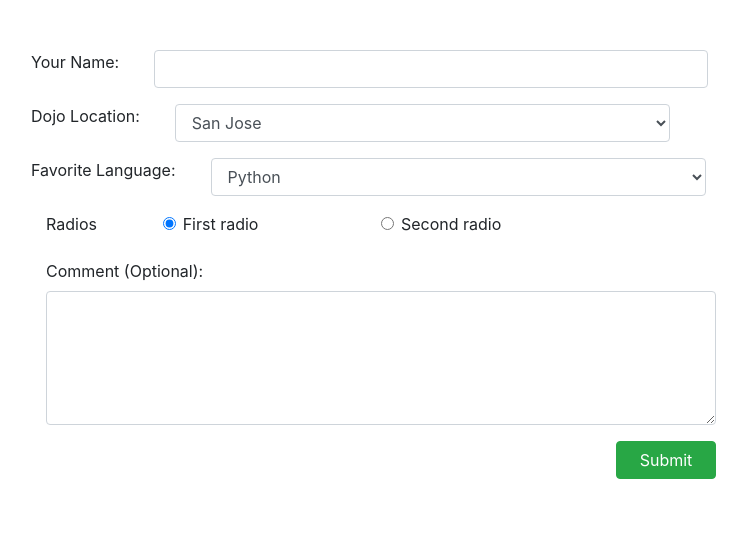
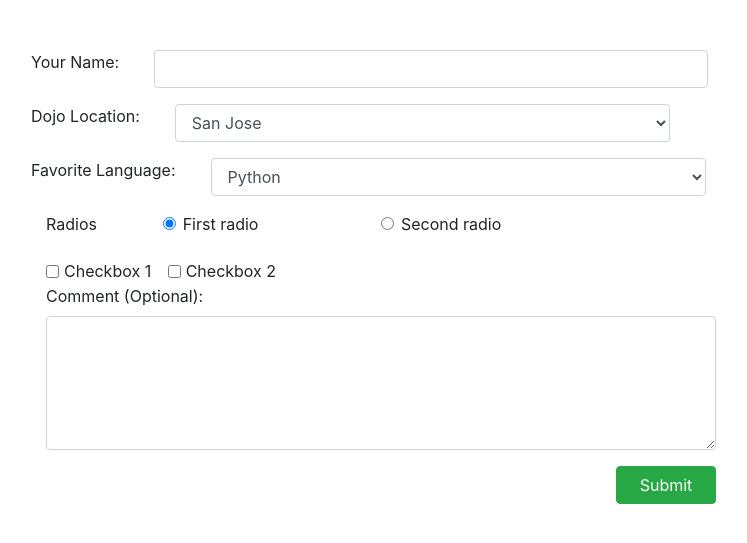
Before and after one commit to dcrawford027/dojo_survey, a Django app: page / in a window 1280 px wide. Shown: the top 543 px of the page, without its empty margins (259-1006 px from the left). Run offline with Django 3.2, Linux system fonts and the light colour scheme; some libraries are stand-ins or nearby versions.

Commit message:
added checkboxes

```diff
--- a/main_app/templates/index.html
+++ b/main_app/templates/index.html
@@ -63,6 +63,14 @@
                     </div>
                 </div>
             </fieldset>
+            <div class="form-check form-check-inline">
+                <input class="form-check-input" type="checkbox" id="inlineCheckbox1" value="option1">
+                <label class="form-check-label" for="inlineCheckbox1">Checkbox 1</label>
+            </div>
+            <div class="form-check form-check-inline">
+                <input class="form-check-input" type="checkbox" id="inlineCheckbox2" value="option2">
+                <label class="form-check-label" for="inlineCheckbox2">Checkbox 2</label>
+            </div>
             <div class="form-group">
                 <label for="comment">Comment (Optional): </label>
                 <textarea class="form-control" name="comment" id="comment" rows="5"></textarea>
```
